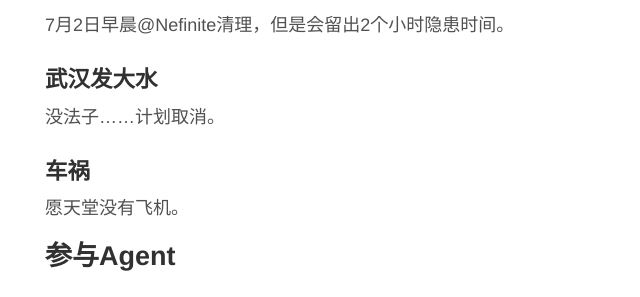
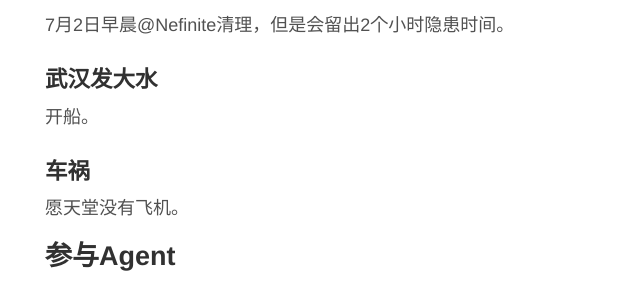
Before and after one commit to yatyricky/yatyricky.github.io, a Jekyll site: the page built from _posts/2016-07-02-projekt-tsuyu.md, in a window 1280 px wide and 900 px high, scrolled down 2819 px. Shown: the part 153-450 px from the top of the window, without its empty margins (280-920 px from the left). Built offline with Jekyll 4.4.1, drawn with Linux system fonts in a browser that asks for light colours; comment, search, counter and statistics services are not loaded.

Commit message:
added leech

```diff
--- a/_posts/2016-07-02-projekt-tsuyu.md
+++ b/_posts/2016-07-02-projekt-tsuyu.md
@@ -68,7 +68,7 @@ CF[@老头儿](https://www.ingress.com/intel?ll=30.213567,114.907775&z=17&pll=30
 
 ### 武汉发大水
 
-没法子……计划取消。
+开船。
 
 ### 车祸
 
```
Also changed, not shown: other parts of _posts/2016-07-02-projekt-tsuyu.md (+4 -0 lines), public/2016-07-02-projekt-tsuyu-15.jpg (added).
